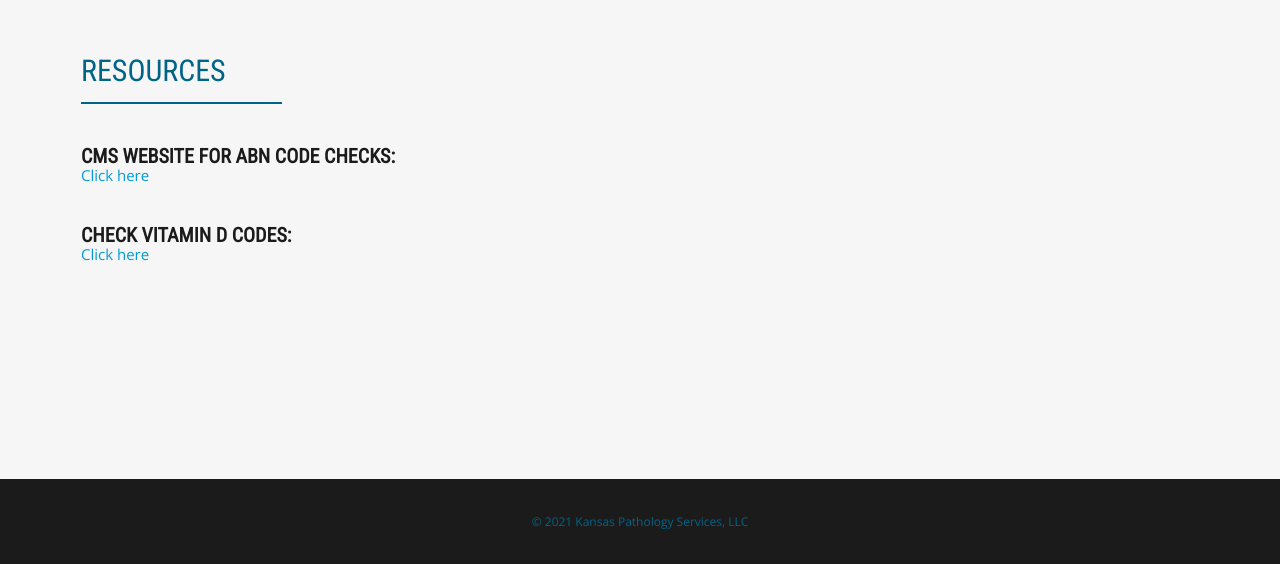
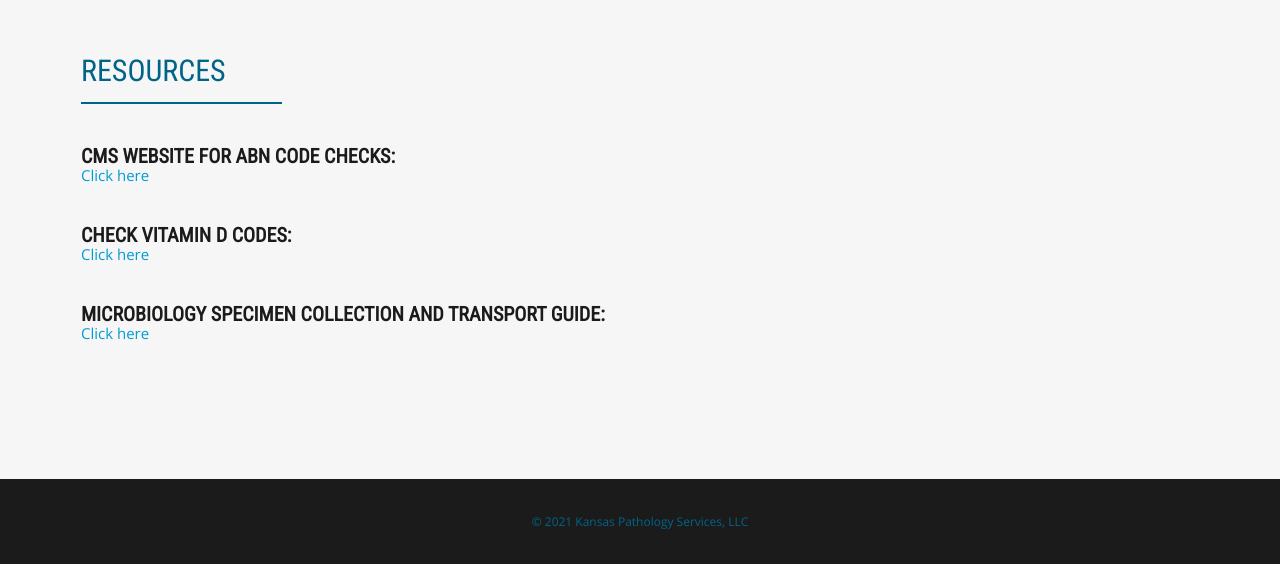
Before and after one commit to MarkNewcomb1/KSPATH, a PHP site: page /resources.php in a window 1280 px wide. Shown: the part 307-871 px from the top of the page. Run offline with PHP 8.4, Linux system fonts and the light colour scheme.

Commit message:
added microbiology doc

```diff
--- a/resources.php
+++ b/resources.php
@@ -21,6 +21,9 @@ include 'header.php';
 <a href="https://www.cms.gov/medicare-coverage-database/details/article-details.aspx?articleId=56485&ver=10&LCDId=33418&bc=AAAAAAABAAAA&
 " target="_blank">Click here</a>
 
+<h6>MICROBIOLOGY SPECIMEN COLLECTION AND TRANSPORT GUIDE:</h6>
+<a href="docs/microbiology-specimem-collection.docx" target="_blank">Click here</a>
+
 
     </div> <!-- col -->
 </div> <!-- container -->
```
Also changed, not shown: 1 other file.
